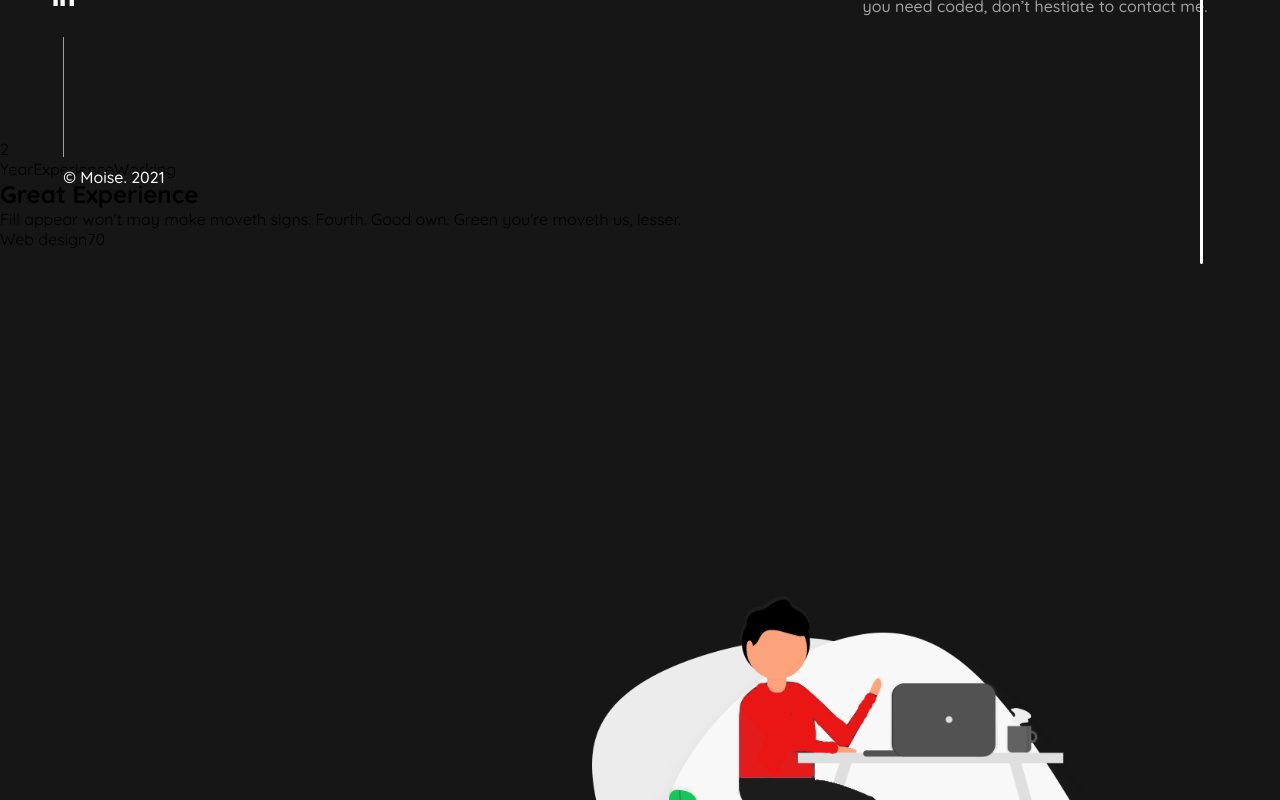
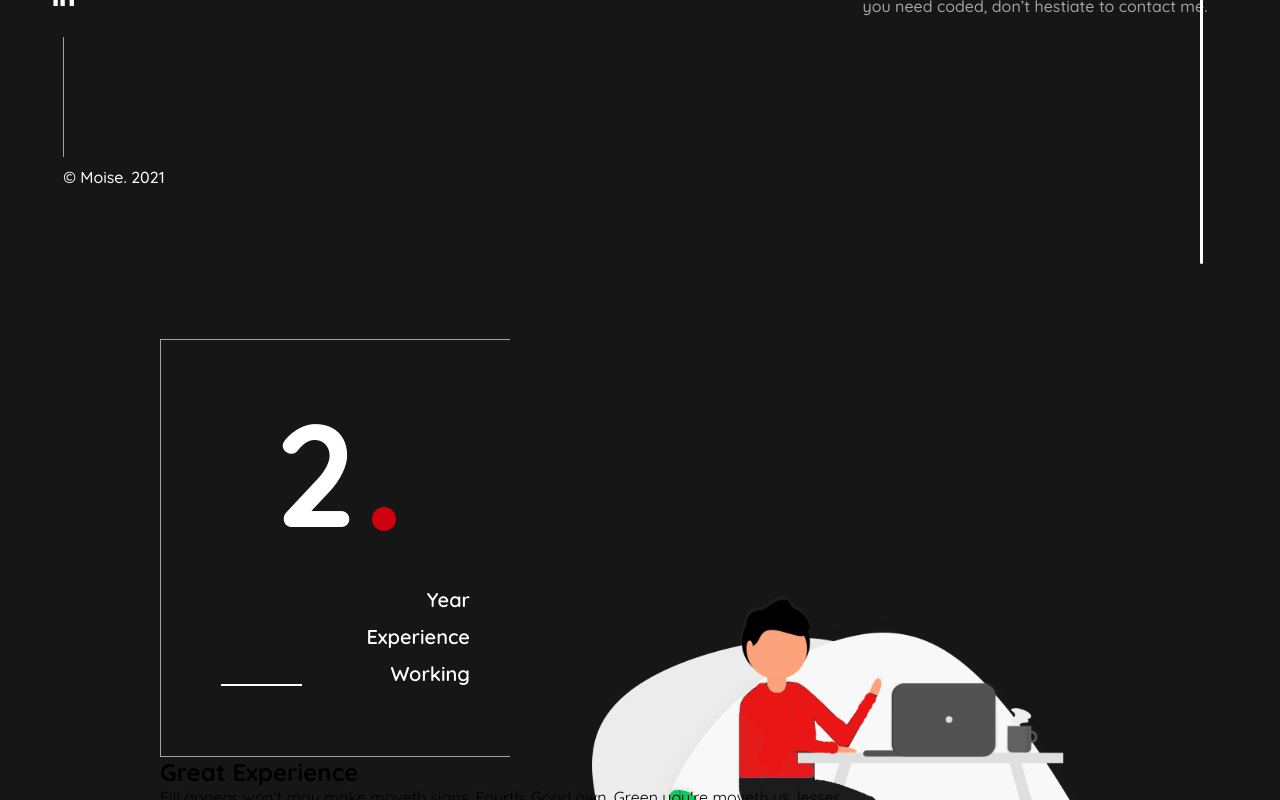
Before and after one commit to moise10r/React_Personal_Portfolio, a React (Create React App) app: page / in a window 1280 px wide. Shown: the part 440-1240 px from the top of the page. Built offline with nearby package versions, Linux system fonts and the light colour scheme.

Commit message:
Add the about style left section.

```diff
--- a/src/assets/css/main.css
+++ b/src/assets/css/main.css
@@ -522,6 +522,78 @@ li {
   width: 75%;
 }
 
+.about-me-main-section {
+  width: 100%;
+  margin-top: 20rem;
+}
+.about-me-main-section .main-about-wrapper {
+  width: 75%;
+  margin: 0 auto;
+  display: flex;
+  justify-content: flex-start;
+  align-items: center;
+  flex-direction: column;
+  align-items: flex-start;
+}
+.about-me-main-section .main-about-wrapper .about-left-main-container {
+  width: 80%;
+  max-width: 35rem;
+  padding: 6rem 4rem;
+  border: 1px solid #ffffff99;
+  border-right: none;
+}
+.about-me-main-section .main-about-wrapper .about-left-main-container .experience-year {
+  width: 100%;
+  display: flex;
+  justify-content: center;
+  align-items: center;
+  flex-direction: row;
+  align-items: flex-end;
+}
+.about-me-main-section .main-about-wrapper .about-left-main-container .experience-year span:first-child {
+  font-size: 14.5rem;
+  font-weight: 900;
+  line-height: 1;
+  color: #fff;
+}
+.about-me-main-section .main-about-wrapper .about-left-main-container .experience-year span:last-child {
+  margin-bottom: 1.4rem;
+  padding: 1.2rem;
+  border-radius: 50%;
+  background-color: #cf000f;
+  margin-left: 1.5rem;
+}
+.about-me-main-section .main-about-wrapper .about-left-main-container .year-paragraph {
+  width: 100%;
+  margin-top: 4rem;
+  display: flex;
+  justify-content: space-between;
+  align-items: center;
+  flex-direction: row;
+}
+.about-me-main-section .main-about-wrapper .about-left-main-container .year-paragraph .right {
+  display: flex;
+  justify-content: flex-end;
+  align-items: center;
+  flex-direction: column;
+  align-items: flex-end;
+}
+.about-me-main-section .main-about-wrapper .about-left-main-container .year-paragraph .right span {
+  margin-bottom: 0.7rem;
+  font-size: 2rem;
+  font-weight: 600;
+  line-height: 1.5;
+  color: #fff;
+}
+.about-me-main-section .main-about-wrapper .about-left-main-container .year-paragraph .left {
+  height: 2px;
+  width: 30%;
+  align-self: flex-end;
+  background-color: #fff;
+  margin-bottom: 1rem;
+  margin-left: 2rem;
+}
+
 .container {
   width: 100%;
   height: 100%;
--- a/src/assets/scss/components/_about.scss
+++ b/src/assets/scss/components/_about.scss
@@ -0,0 +1,62 @@
+.about-me-main-section {
+	width: 100%;
+	margin-top: 20rem;
+	.main-about-wrapper {
+		width: 75%;
+		margin: 0 auto;
+		@include flex-start(column);
+		align-items: flex-start;
+		.about-left-main-container {
+			width: 80%;
+			max-width: 35rem;
+			// margin: 0 auto;
+			padding: 6rem 4rem;
+			border: 1px solid $secondary-text-color;
+			border-right: none;
+			.experience-year {
+				width: 100%;
+				@include flex-center(row);
+				align-items: flex-end;
+				span {
+					&:first-child {
+						font-size: 14.5rem;
+						font-weight: 900;
+						line-height: 1;
+						color: $text-color;
+					}
+					&:last-child {
+						margin-bottom: 1.4rem;
+						padding: 1.2rem;
+						border-radius: 50%;
+						background-color: $secondary-color;
+						margin-left: 1.5rem;
+					}
+				}
+			}
+			.year-paragraph {
+				width: 100%;
+				margin-top: 4rem;
+				@include flex-between(row);
+				.right {
+					@include flex-end(column);
+					align-items: flex-end;
+					span {
+						margin-bottom: 0.7rem;
+						font-size: 2rem;
+						font-weight: 600;
+						line-height: 1.5;
+            color: $text-color;
+					}
+				}
+        .left {
+          height: 2px;
+          width: 30%;
+          align-self: flex-end;
+          background-color: $text-color;
+					margin-bottom: 1rem;
+          margin-left: 2rem;
+        }
+			}
+		}
+	}
+}
```
